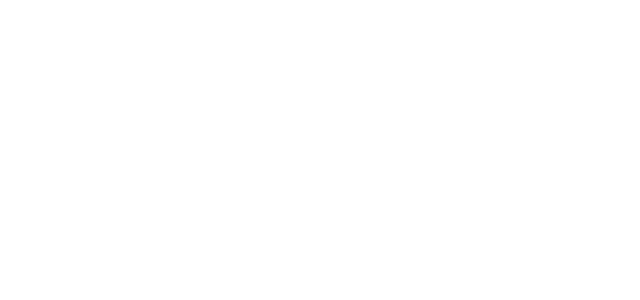
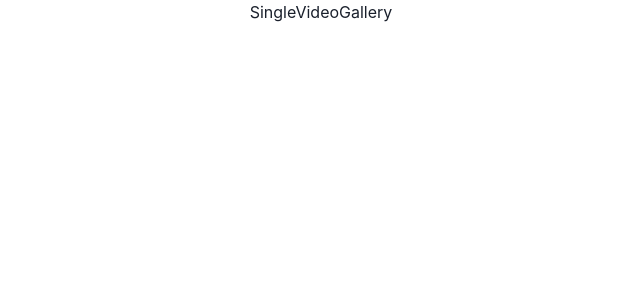
Before and after one commit to Shubham0442/scintillating-work-864, a React (Create React App) app in the folder frontend/: page /singlevideogallery in a window 1280 px wide. Shown: the top 300 px of the page, without its empty margins (319-959 px from the left). Built offline with nearby package versions, Linux system fonts and the light colour scheme.

Commit message:
created routes in AllRoutes, updated the index.js

```diff
--- a/frontend/src/AllRoutes/Allroutes.jsx
+++ b/frontend/src/AllRoutes/Allroutes.jsx
@@ -1,9 +1,19 @@
 import React from 'react'
+import { Route, Routes } from 'react-router-dom'
+import Home from '../Pages/Home'
+import Login from '../Pages/Login'
+import Signup from '../Pages/Signup'
+import SingleVideoGallery from '../Pages/SingleVideoGallery'
 
 const Allroutes = () => {
   return (
     <div>
-
+        <Routes>
+           <Route path={"/"} element={<Home/>}></Route>
+           <Route path={"/login"} element={<Login/>}></Route>
+           <Route path={"/signup"} element={<Signup/>}></Route>
+           <Route path={"/singlevideogallery"} element={<SingleVideoGallery/>}></Route>
+        </Routes>
     </div>
   )
 }
--- a/frontend/src/App.js
+++ b/frontend/src/App.js
@@ -1,4 +1,4 @@
-import logo from './logo.svg';
+
 import './App.css';
 import Allroutes from './AllRoutes/Allroutes';
 
--- /dev/null
+++ b/frontend/src/Pages/SingleVideoGallery.jsx
@@ -0,0 +1,9 @@
+import React from 'react'
+
+const SingleVideoGallery = () => {
+  return (
+    <div>SingleVideoGallery</div>
+  )
+}
+
+export default SingleVideoGallery
--- a/frontend/src/Store/store.js
+++ b/frontend/src/Store/store.js
@@ -0,0 +1,11 @@
+import { applyMiddleware, combineReducers, legacy_createStore, compose } from "redux";
+
+import thunk from "redux-thunk";
+
+const rootReducer = combineReducers({
+
+})
+
+const composeEnhancers = window.__REDUX_DEVTOOLS_EXTENSION_COMPOSE__ || compose;
+
+export const store = legacy_createStore(rootReducer, composeEnhancers(applyMiddleware(thunk)))
--- a/frontend/src/index.js
+++ b/frontend/src/index.js
@@ -3,12 +3,22 @@
 import './index.css';
 import App from './App';
 import reportWebVitals from './reportWebVitals';
+import { Provider } from 'react-redux';
+import { store } from './Store/store';
+import { BrowserRouter } from 'react-router-dom';
+import { ChakraProvider } from '@chakra-ui/react';
 
 const root = ReactDOM.createRoot(document.getElementById('root'));
 root.render(
-  <React.StrictMode>
-    <App />
-  </React.StrictMode>
+
+    <ChakraProvider>
+      <BrowserRouter>
+          <Provider store = {store}>
+            <App />
+          </Provider>
+      </BrowserRouter>
+    </ChakraProvider>
+
 );
 
 // If you want to start measuring performance in your app, pass a function
```
